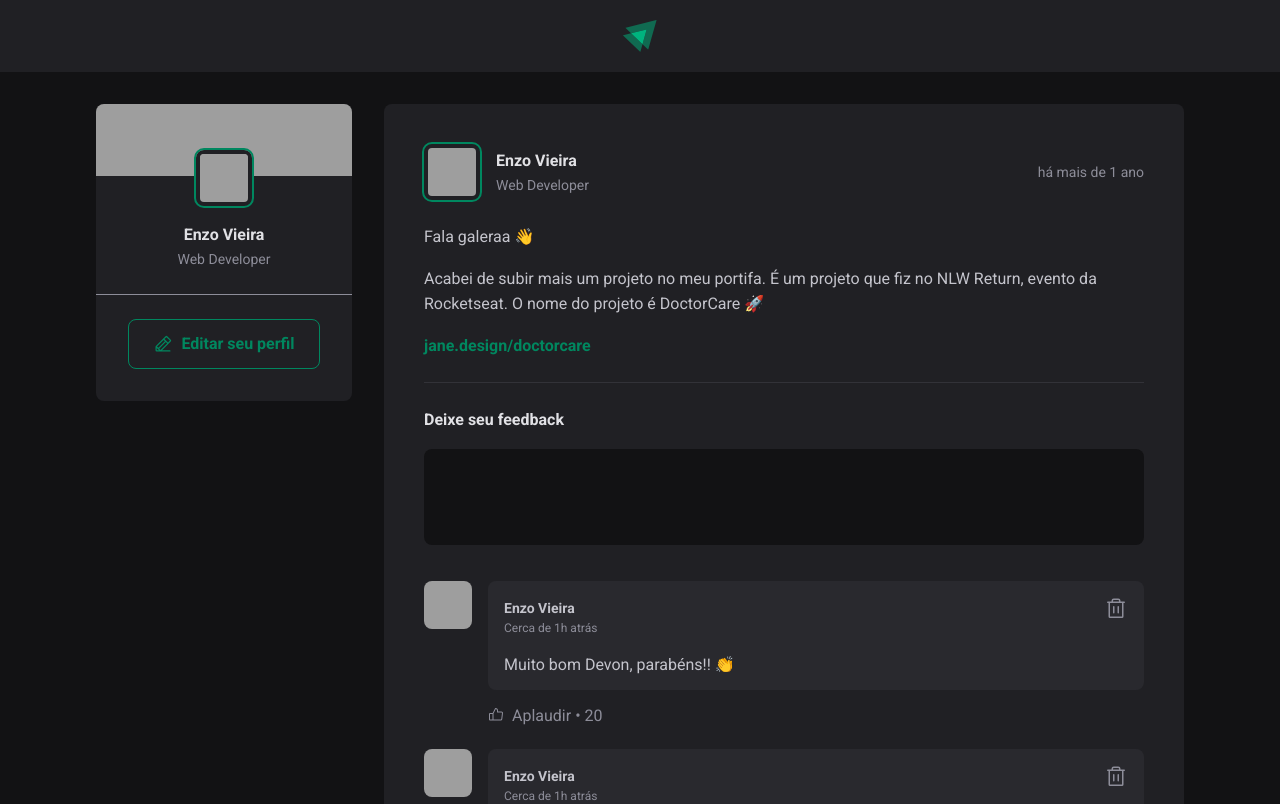
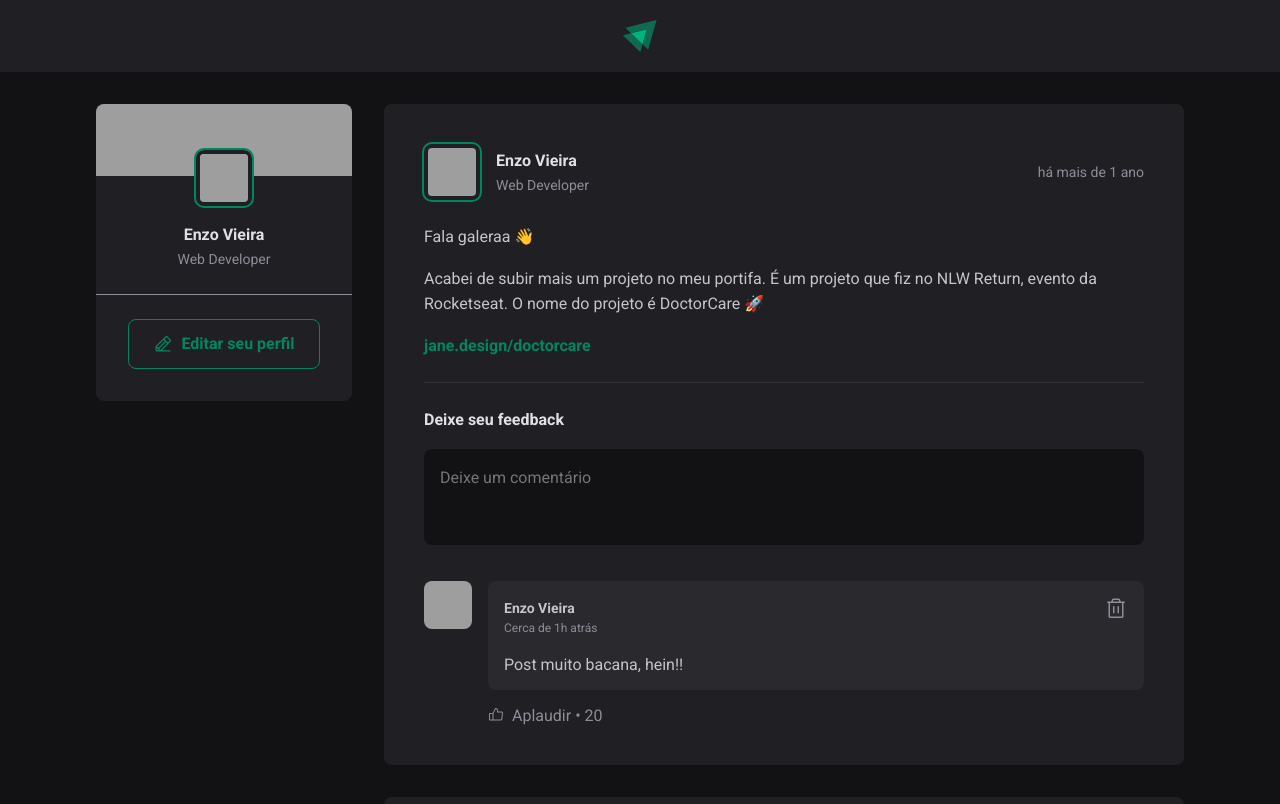
Before and after one commit to EnzoVieira/ignite-feed, a React (Vite) app: page / in a window 1280 px wide. Shown: the top 804 px of the page. Built offline with nearby package versions, Linux system fonts and the light colour scheme; grey boxes are pictures that could not be loaded.

Commit message:
feat(Post): Adding comments

```diff
--- a/src/App.tsx
+++ b/src/App.tsx
@@ -60,7 +60,7 @@
 
         <main>
           {posts.map((post) => (
-            <Post {...post} />
+            <Post key={post.id} {...post} />
           ))}
         </main>
       </div>
--- a/src/components/Comment.tsx
+++ b/src/components/Comment.tsx
@@ -4,7 +4,11 @@
 
 import styles from "./Comment.module.css"
 
-export function Comment() {
+interface IProps {
+  content: string
+}
+
+export function Comment({ content }: IProps) {
   return (
     <div className={styles.comment}>
       <Avatar hasBorder={false} src="https://github.com/EnzoVieira.png" />
@@ -24,7 +28,7 @@
             </button>
           </header>
 
-          <p>Muito bom Devon, parabéns!! 👏</p>
+          <p>{content}</p>
         </div>
 
         <footer>
--- a/src/components/Post.tsx
+++ b/src/components/Post.tsx
@@ -1,3 +1,4 @@
+import { useState } from "react"
 import { format, formatDistanceToNow } from "date-fns"
 import ptBR from "date-fns/locale/pt-BR"
 
@@ -10,6 +11,9 @@
 interface IProps extends IPost {}
 
 export function Post({ author, content, publishedAt }: IProps) {
+  const [comments, setComments] = useState(["Post muito bacana, hein!!"])
+  const [newCommentText, setNewCommentText] = useState("")
+
   const publishedDateFormatted = format(publishedAt, "d LLLL 'às' HH:mm'h'", {
     locale: ptBR,
   })
@@ -18,6 +22,17 @@
     locale: ptBR,
     addSuffix: true,
   })
+
+  function handleCreateNewComment() {
+    event?.preventDefault()
+
+    setComments((prevState) => [...prevState, newCommentText])
+    setNewCommentText("")
+  }
+
+  function handleNewCommentChange() {
+    setNewCommentText(event?.target.value)
+  }
 
   return (
     <article className={styles.post}>
@@ -42,10 +57,10 @@
       <div className={styles.content}>
         {content.map((line) => {
           if (line.type === "paragraph") {
-            return <p>{line.content}</p>
+            return <p key={line.content}>{line.content}</p>
           } else if (line.type === "link") {
             return (
-              <p>
+              <p key={line.content}>
                 <a href="#">{line.content}</a>
               </p>
             )
@@ -53,10 +68,15 @@
         })}
       </div>
 
-      <form className={styles.commentForm}>
+      <form onSubmit={handleCreateNewComment} className={styles.commentForm}>
         <strong>Deixe seu feedback</strong>
 
-        <textarea />
+        <textarea
+          name="comment"
+          placeholder="Deixe um comentário"
+          onChange={handleNewCommentChange}
+          value={newCommentText}
+        />
 
         <footer>
           <button type="submit">Publicar</button>
@@ -64,9 +84,9 @@
       </form>
 
       <div className={styles.commentList}>
-        <Comment />
-        <Comment />
-        <Comment />
+        {comments.map((comment) => (
+          <Comment key={comment} content={comment} />
+        ))}
       </div>
     </article>
   )
```
